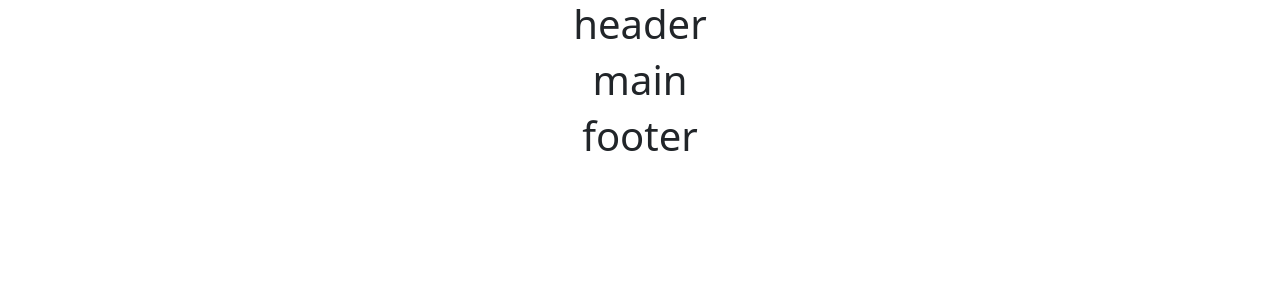
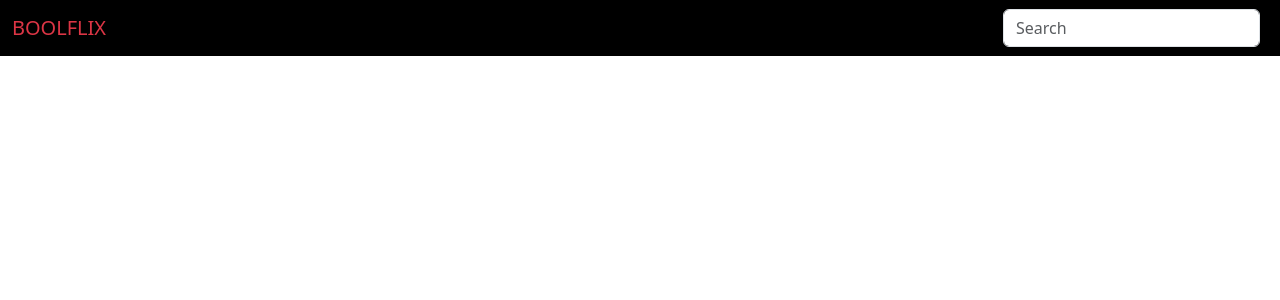
Before and after one commit to luigidibella/vite-boolflix, a Vue app: page / in a window 1280 px wide. Shown: the top 300 px of the page. Built offline with nearby package versions, Linux system fonts and the light colour scheme.

Commit message:
[add] navbar to header

```diff
--- a/index.html
+++ b/index.html
@@ -2,7 +2,7 @@
 <html lang="en">
   <head>
     <meta charset="UTF-8" />
-    <link rel="icon" type="image/svg+xml" href="/vite.svg" />
+    <link rel="icon" type="image/svg+xml" href="https://assets.nflxext.com/us/ffe/siteui/common/icons/nficon2023.ico" />
     <meta name="viewport" content="width=device-width, initial-scale=1.0" />
     <title>Boolflix</title>
   </head>
--- a/src/App.vue
+++ b/src/App.vue
@@ -41,10 +41,10 @@ export default {
 
   <Main />
 
-  <Footer />
+  <!-- <Footer /> -->
 
 </template>
 
-<style scoped>
-
+<style lang="scss">
+@import './assets/scss/main';
 </style>
--- /dev/null
+++ b/src/assets/scss/main.scss
@@ -0,0 +1,2 @@
+@use './partials/general';
+@use './partials/typography';
--- /dev/null
+++ b/src/assets/scss/partials/_general.scss
@@ -0,0 +1,16 @@
+@use './variables' as *;
+
+* {
+  margin: 0;
+  padding: 0;
+  box-sizing: border-box;
+}
+
+body {
+  background-color: $bg-body;
+  font-family: 'Lucida Sans', 'Lucida Sans Regular', 'Lucida Grande', 'Lucida Sans Unicode', Geneva, Verdana, sans-serif;
+}
+
+img {
+  max-width: 100%;
+}
--- /dev/null
+++ b/src/assets/scss/partials/_variables.scss
@@ -0,0 +1 @@
+$bg-body: #434343;
--- a/src/components/Header.vue
+++ b/src/components/Header.vue
@@ -6,9 +6,15 @@ export default {
 
 <template>
   <header>
-    <div class="container text-center">
-      <h1>header</h1>
-    </div>
+    <nav class="navbar bg-black">
+      <div class="container-fluid">
+        <a class="navbar-brand text-danger">BOOLFLIX</a>
+        <form class="d-flex" role="search">
+          <input class="form-control me-2" type="search" placeholder="Search" aria-label="Search">
+          <!-- <button class="btn btn-outline-success" type="submit">Search</button> -->
+        </form>
+      </div>
+    </nav>
   </header>
 </template>
 
--- a/src/components/Main.vue
+++ b/src/components/Main.vue
@@ -7,7 +7,7 @@ export default {
 <template>
   <main>
     <div class="container text-center">
-      <h1>main</h1>
+      <h1 class="text-white">main</h1>
     </div>
   </main>
 </template>
```
Also changed, not shown: src/assets/scss/partials/_typography.scss (added).
